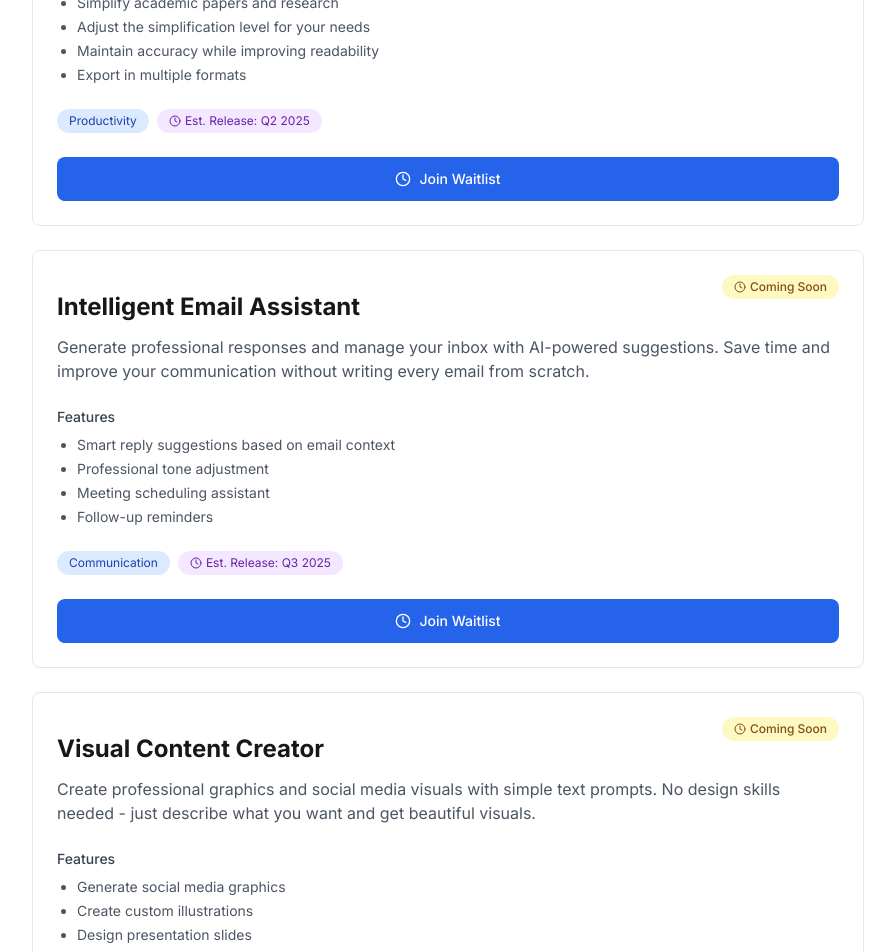
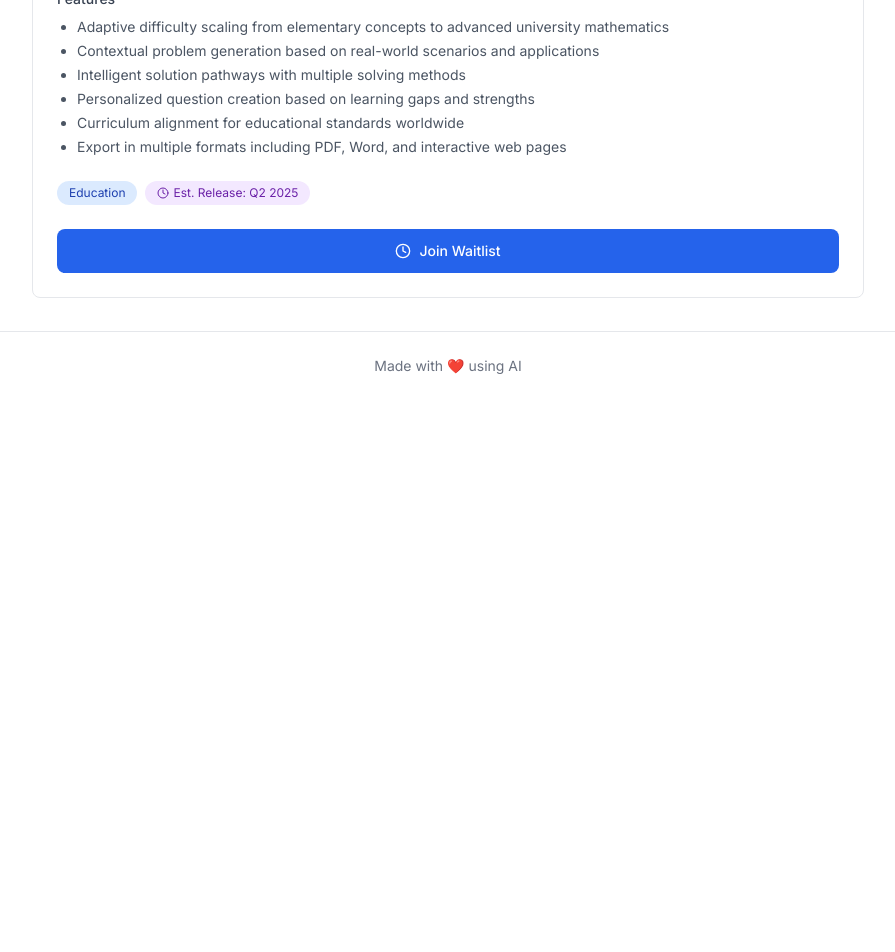
Before and after one commit to TheAIBotler/theaibotler, a Next.js app: page /tools in a window 1280 px wide. Shown: the part 400-1352 px from the top of the page, without its empty margins (192-1087 px from the left). After the commit the page ends 800 px from the top, so only its background shows below. Built offline with nearby package versions, Linux system fonts and the light colour scheme; no server answers.

Commit message:
updated tools page

```diff
--- a/src/app/(marketing)/tools/page.tsx
+++ b/src/app/(marketing)/tools/page.tsx
@@ -16,43 +16,19 @@ interface Tool {
 export default function ToolsPage() {
   const tools: Tool[] = [
     {
-      title: "AI Text Simplifier",
-      description: "Transform complex documents and academic papers into easy-to-understand summaries. Perfect for students, researchers, and professionals who need to quickly understand dense material.",
+      title: "EquationOracle",
+      description: "Harness the power of AI to generate custom mathematics questions across any subject area. An intelligent tool that creates personalized practice materials, tests, and learning resources tailored to specific learning objectives.",
       status: "coming-soon",
       estimatedRelease: "Q2 2025",
       features: [
-        "Simplify academic papers and research",
-        "Adjust the simplification level for your needs",
-        "Maintain accuracy while improving readability",
-        "Export in multiple formats"
+        "Adaptive difficulty scaling from elementary concepts to advanced university mathematics",
+        "Contextual problem generation based on real-world scenarios and applications",
+        "Intelligent solution pathways with multiple solving methods",
+        "Personalized question creation based on learning gaps and strengths",
+        "Curriculum alignment for educational standards worldwide",
+        "Export in multiple formats including PDF, Word, and interactive web pages"
       ],
-      category: "Productivity"
-    },
-    {
-      title: "Intelligent Email Assistant",
-      description: "Generate professional responses and manage your inbox with AI-powered suggestions. Save time and improve your communication without writing every email from scratch.",
-      status: "coming-soon",
-      estimatedRelease: "Q3 2025",
-      features: [
-        "Smart reply suggestions based on email context",
-        "Professional tone adjustment",
-        "Meeting scheduling assistant",
-        "Follow-up reminders"
-      ],
-      category: "Communication"
-    },
-    {
-      title: "Visual Content Creator",
-      description: "Create professional graphics and social media visuals with simple text prompts. No design skills needed - just describe what you want and get beautiful visuals.",
-      status: "coming-soon",
-      estimatedRelease: "Q4 2025",
-      features: [
-        "Generate social media graphics",
-        "Create custom illustrations",
-        "Design presentation slides",
-        "Export in multiple formats and sizes"
-      ],
-      category: "Design",
+      category: "Education"
     }
   ];
 
```
